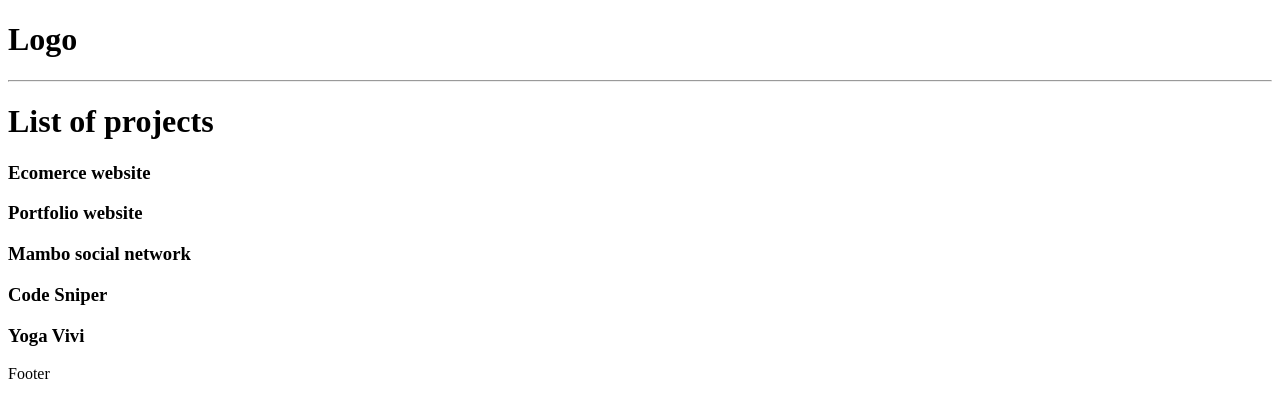
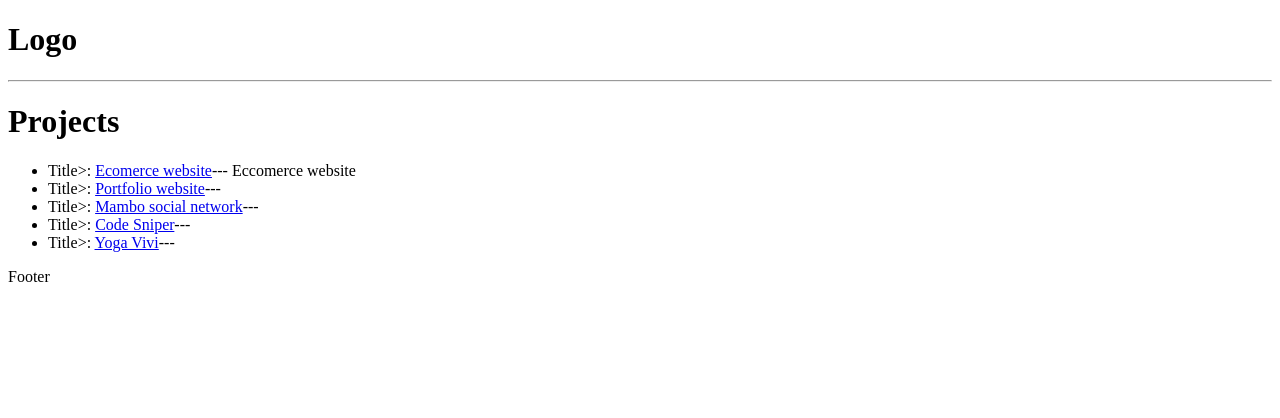
Before and after one commit to Mithrandir87/Osgiliath, a Django app: page / in a window 1280 px wide. Shown: the top 418 px of the page. Run offline with Django 3.2, Linux system fonts and the light colour scheme; data comes from the database, SQL or seed files in the repository.

Commit message:
modificato la view del progetto

```diff
--- a/projects/templates/projects/projects.html
+++ b/projects/templates/projects/projects.html
@@ -2,9 +2,14 @@
 
 {% block content %}
 {{ message }}
+<h1>Projects</h1>
 
-<h1>List of projects</h1>
+<ul>
+
 {% for project in projects %}
-<h3>{{project.title}}</h3>
+<li>Title>: <a href="{% url 'project' project.id %}">{{ project.title }}</a>--- {{ project.description }}</li>
 {% endfor %}
+
+</ul>
+
 {% endblock content %}
```
